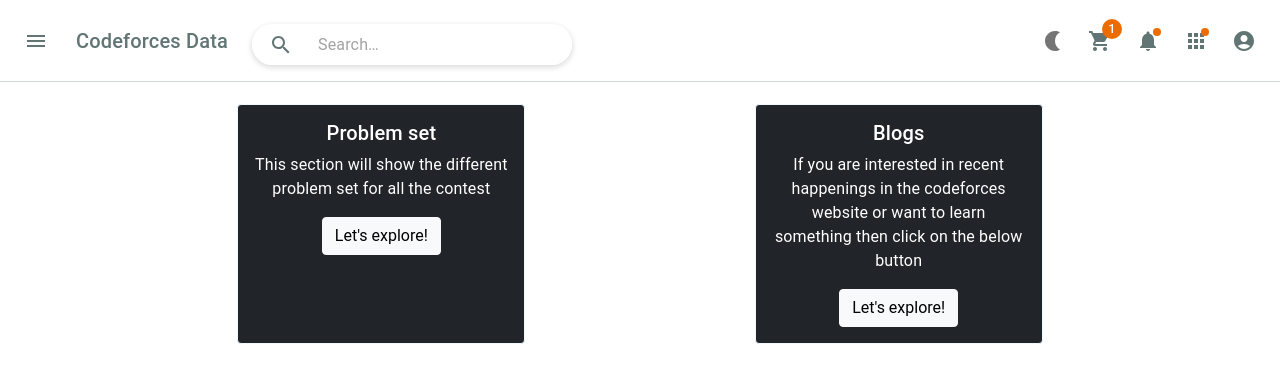
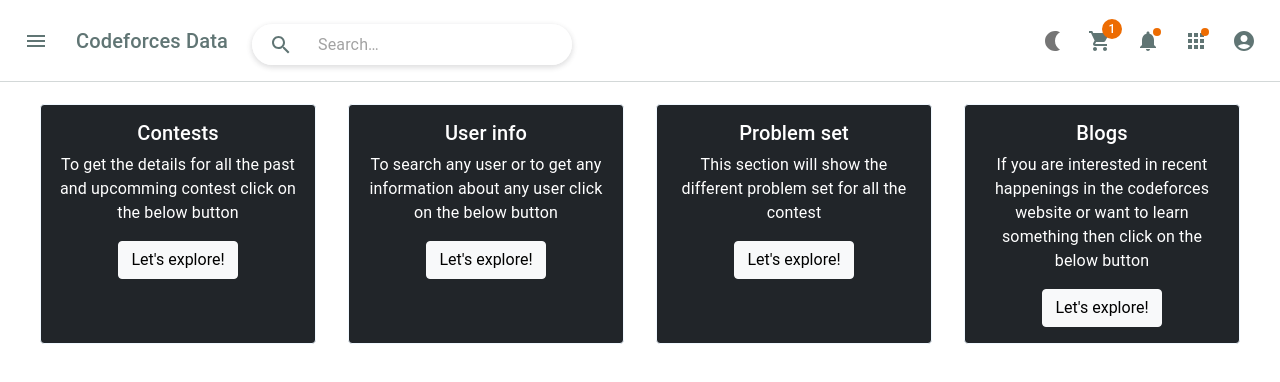
Before and after one commit to rash42/Codeforces-Data, a React (Create React App) app: page / in a window 1280 px wide. Shown: the top 382 px of the page. Built offline with nearby package versions, Linux system fonts and the light colour scheme; a web font is replaced by a local one.

Commit message:
Added new tiles

```diff
--- a/src/components/Row.js
+++ b/src/components/Row.js
@@ -5,15 +5,15 @@
 
 
 function Row() {
-    // const text_contest = `To get the details for all the past and upcomming contest click on the below button`;
-    // const text_user = `To search any user or to get any information about any user click on the below button`;
+    const text_contest = `To get the details for all the past and upcomming contest click on the below button`;
+    const text_user = `To search any user or to get any information about any user click on the below button`;
     const text_problem = `This section will show the different problem set for all the contest`;
     const text_blogs = `If you are interested in recent happenings in the codeforces website or want to learn something then click on the below button`
 
     return (
         <Box sx={{ flexGrow: 1, display: 'flex', flexWrap: 'wrap', justifyContent: 'space-evenly' }}>
-            {/* <Tiles name='Contests' text={text_contest} link='contests'></Tiles>
-            <Tiles name='User info' text={text_user} link='user'></Tiles> */}
+            <Tiles name='Contests' text={text_contest} link='contests'></Tiles>
+            <Tiles name='User info' text={text_user} link='user'></Tiles>
             <Tiles name='Problem set' text={text_problem} link='problems'></Tiles>
             <Tiles name='Blogs' text={text_blogs} link='blogs'></Tiles>
         </Box>
```
